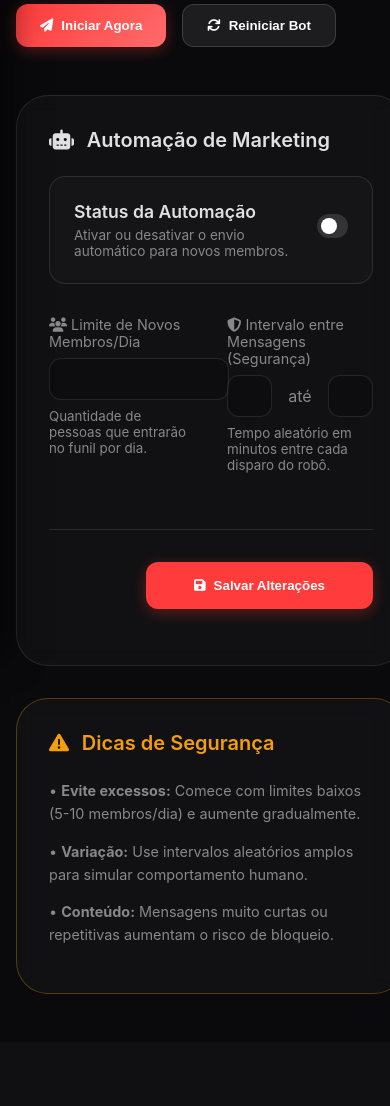
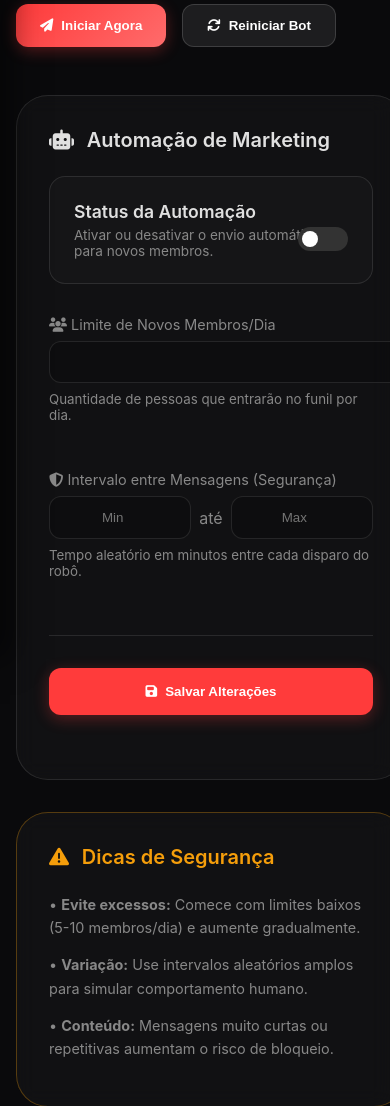
Before and after one commit to DexsDevelopers/site-marketing, a PHP site: page /instance/settings.php in a window 390 px wide. Shown: the part 185-1291 px from the top of the page. Before the commit the page ends 1179 px from the top, so only its background shows below. Run offline with PHP 8.4, Linux system fonts and the light colour scheme; the visitor is signed in with stand-in values (Sample User, id 1); data that the repository does not hold is empty; some libraries are stand-ins or nearby versions.

Commit message:
Fix mobile layout issues and add PWA support to all admin pages

```diff
--- a/assets/css/style.css
+++ b/assets/css/style.css
@@ -606,9 +606,55 @@ input:checked+.slider:before {
         -webkit-overflow-scrolling: touch;
     }
 
+    /* Ajuste para que tabelas não "estourem" */
     table {
-        min-width: 600px;
-        /* Força largura mínima para ativar scroll */
+        min-width: 100%;
+        /* Ocupa 100%, mas permite scroll se conteúdo for maior */
+        display: table;
+        /* Força display table para manter integridade das colunas */
+    }
+
+    /* Wrap de texto em células para evitar tabelas muito largas */
+    td,
+    th {
+        white-space: normal;
+        word-wrap: break-word;
+        max-width: 200px;
+        /* Limite para forçar quebra de linha */
+    }
+
+    /* Exceção para colunas de ação ou IDs pequenos */
+    td:first-child,
+    th:first-child,
+    td:last-child,
+    th:last-child {
+        white-space: nowrap;
+        width: auto;
+        max-width: none;
+    }
+
+    /* Ajuste de botões dentro de panels no mobile */
+    .panel .btn-modern {
+        width: 100%;
+        margin-bottom: 0.5rem;
+        justify-content: center;
+        /* Centraliza texto/ícone */
+        display: flex;
+        white-space: nowrap;
+        /* Evita quebra feia dentro do botão */
+    }
+
+    /* Container de botões flexível */
+    .panel>div[style*="display: flex"] {
+        flex-direction: column;
+        /* Empilha botões em mobile */
+        gap: 0.8rem !important;
+    }
+
+    .panel>div[style*="display: flex"]>a,
+    .panel>div[style*="display: flex"]>button {
+        width: 100% !important;
+        flex: none !important;
     }
 
     /* Ajuste de Grids para não estourar */
@@ -737,8 +783,56 @@ input:checked+.slider:before {
         overflow-x: auto;
     }
 
-    .funnel-step {
-        grid-template-columns: 1fr;
+    /* Ajuste específico para o funil */
+    .step-header-row {
+        flex-direction: column;
+        align-items: flex-start !important;
+        gap: 0.8rem;
+    }
+
+    .step-header-row>div {
+        width: 100%;
+        display: flex;
+        justify-content: space-between;
+        align-items: center;
+    }
+
+    .delay-badge {
+        width: 100%;
+        justify-content: center;
+        margin-bottom: 0.5rem;
+    }
+
+    /* Settings Page Mobile */
+    .settings-grid {
+        grid-template-columns: 1fr !important;
+        gap: 1.5rem !important;
+    }
+
+    .interval-inputs {
+        flex-direction: row;
+        /* Manter lado a lado mesmo no mobile se couber, ou ajustes */
+        gap: 0.5rem !important;
+    }
+
+    .interval-inputs .form-control {
+        width: 100%;
+        /* Divide espaço igualmente */
+        padding: 0.8rem;
+        /* Padding confortável */
+        text-align: center;
+    }
+
+    .settings-header-status {
+        flex-direction: column;
+        align-items: flex-start !important;
         gap: 1rem;
     }
+
+    .settings-header-status label {
+        align-self: flex-end;
+        /* Switch no canto direito */
+        margin-top: -3rem;
+        /* Truque para alinhar com título se desejar, ou apenas deixar fluir */
+    }
 }
--- a/settings.php
+++ b/settings.php
@@ -17,7 +17,16 @@ if (!$campanha) {
 
 <head>
     <meta charset="UTF-8">
-    <meta name="viewport" content="width=device-width, initial-scale=1.0">
+    <meta name="viewport"
+        content="width=device-width, initial-scale=1.0, maximum-scale=1.0, user-scalable=no, viewport-fit=cover">
+
+    <!-- PWA -->
+    <link rel="manifest" href="manifest.json">
+    <meta name="apple-mobile-web-app-capable" content="yes">
+    <meta name="apple-mobile-web-app-status-bar-style" content="black-translucent">
+    <meta name="theme-color" content="#0a0a0c">
+    <link rel="apple-touch-icon" href="https://cdn-icons-png.flaticon.com/512/124/124034.png">
+
     <title>Marketing Hub | Configurações</title>
     <link rel="stylesheet" href="assets/css/style.css">
     <link rel="stylesheet" href="https://cdnjs.cloudflare.com/ajax/libs/font-awesome/6.4.0/css/all.min.css">
@@ -48,7 +57,7 @@ if (!$campanha) {
                 <div class="panel-title"><i class="fas fa-robot"></i> Automação de Marketing</div>
 
                 <form id="settingsForm" onsubmit="saveSettings(event)">
-                    <div class="form-group"
+                    <div class="form-group settings-header-status"
                         style="display: flex; justify-content: space-between; align-items: center; background: rgba(255,255,255,0.02); padding: 1.5rem; border-radius: 16px; border: 1px solid var(--glass-border);">
                         <div>
                             <div style="font-weight: 600; font-size: 1.1rem; margin-bottom: 0.3rem;">Status da Automação
@@ -62,7 +71,8 @@ if (!$campanha) {
                         </label>
                     </div>
 
-                    <div style="display: grid; grid-template-columns: 1fr 1fr; gap: 2rem; margin-top: 2rem;">
+                    <div class="settings-grid"
+                        style="display: grid; grid-template-columns: 1fr 1fr; gap: 2rem; margin-top: 2rem;">
                         <div class="form-group">
                             <label><i class="fas fa-users"></i> Limite de Novos Membros/Dia</label>
                             <input type="number" name="membros_por_dia" class="form-control"
@@ -73,7 +83,7 @@ if (!$campanha) {
 
                         <div class="form-group">
                             <label><i class="fas fa-shield-alt"></i> Intervalo entre Mensagens (Segurança)</label>
-                            <div style="display: flex; align-items: center; gap: 1rem;">
+                            <div class="interval-inputs" style="display: flex; align-items: center; gap: 1rem;">
                                 <input type="number" name="min_interval" class="form-control"
                                     value="<?= $campanha['intervalo_min_minutos']?>" placeholder="Min" min="1">
                                 <span style="color: var(--text-dim);">até</span>
```
Also changed, not shown: admin_bot_marketing.php (+5 -5 lines), logs.php (+55 -9 lines), painel.php (+10 -1 lines).
